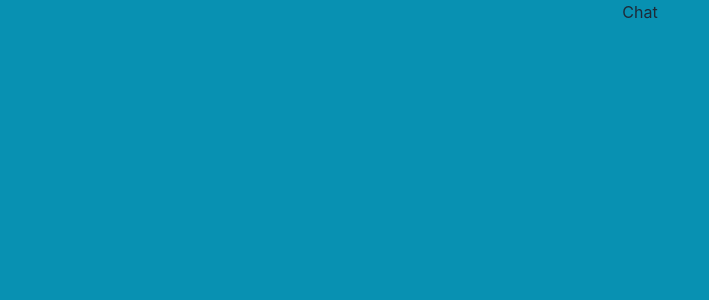
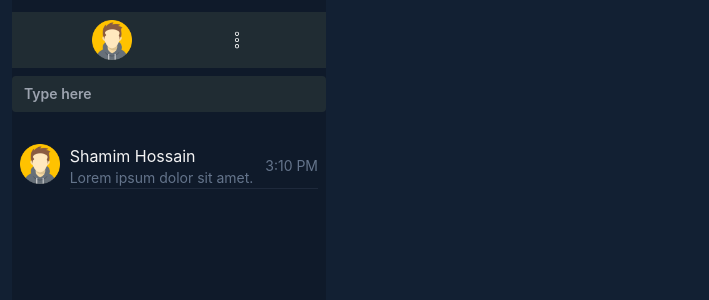
Before and after one commit to buariful/texto-frontend, a React (Create React App) app: page /chat in a window 1280 px wide. Shown: the top 300 px of the page, without its empty margins (0-709 px from the left). Built offline with nearby package versions, Linux system fonts and the light colour scheme.

Commit message:
left-sidebar chat app design1

```diff
--- a/src/App.css
+++ b/src/App.css
@@ -1,6 +1,6 @@
 .App {
   text-align: center;
   background: #122033;
-  /* color: #f3f3f4; */
+  color: #f3f3f4;
   /* color: white; */
 }
--- a/src/pages/Chat.jsx
+++ b/src/pages/Chat.jsx
@@ -1,9 +1,54 @@
-import React from 'react'
+import React from "react";
+import { CiMenuKebab } from "react-icons/ci";
 
 const Chat = () => {
   return (
-    <div className='bg-cyan-600 h-[100vh] w-full '>Chat</div>
-  )
-}
+    <div className="h-[100vh] w-full px-3">
+      <div className="grid grid-cols-12 max-w-[1600px] w-full mx-auto">
+        <div className="col-span-3">
+          <div className="h-screen w-full bg-[#0000002e] py-3">
+            <div className="bg-[#202C33] py-2 px-8 flex justify-around items-center">
+              <img
+                src={require("../img/avatar.png")}
+                alt=""
+                className="w-[40px]"
+              />
+              <button className="text-white text-xl">
+                <CiMenuKebab />
+              </button>
+            </div>
 
-export default Chat
+            <div className="my-2">
+              <input
+                type="text"
+                placeholder="Type here"
+                className="w-full max-w-xs font-semibold text-sm bg-[#202C33] text-white px-3 py-2 rounded focus:outline-slate-700 focus:border-0"
+              />
+            </div>
+
+            <div className="mt-8">
+              <div className="grid grid-cols-12 px-2">
+                <img
+                  src={require("../img/avatar.png")}
+                  alt=""
+                  className="w-[40px] col-span-2"
+                />
+                <div className="col-span-10 flex justify-between items-center gap-2 border-b border-slate-800">
+                  <div className="text-start">
+                    <h5>Shamim Hossain</h5>
+                    <p className="text-sm text-slate-500">
+                      Lorem ipsum dolor sit amet.
+                    </p>
+                  </div>
+                  <p className="text-sm text-slate-500">3:10 PM</p>
+                </div>
+              </div>
+            </div>
+          </div>
+        </div>
+      </div>
+    </div>
+  );
+};
+
+export default Chat;
```
Also changed, not shown: src/img/avatar.png (added).
